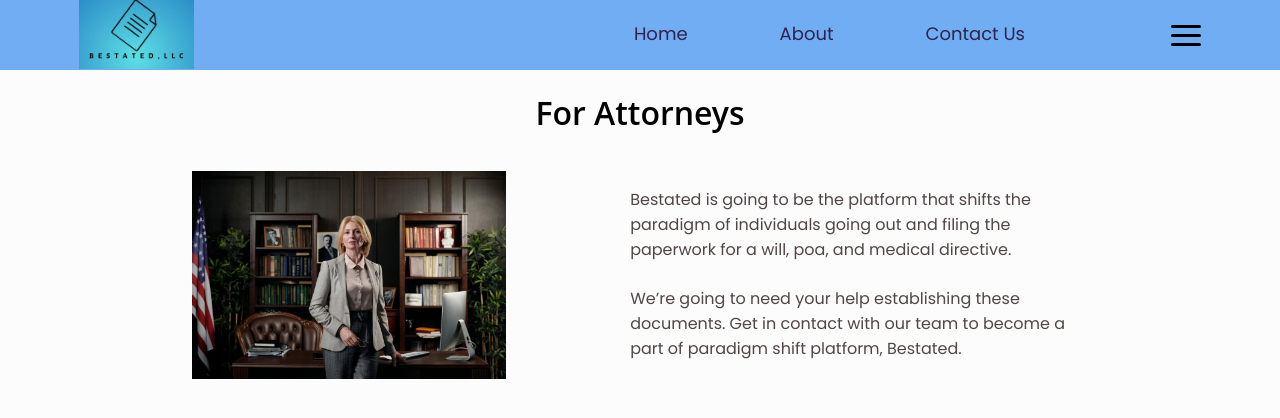
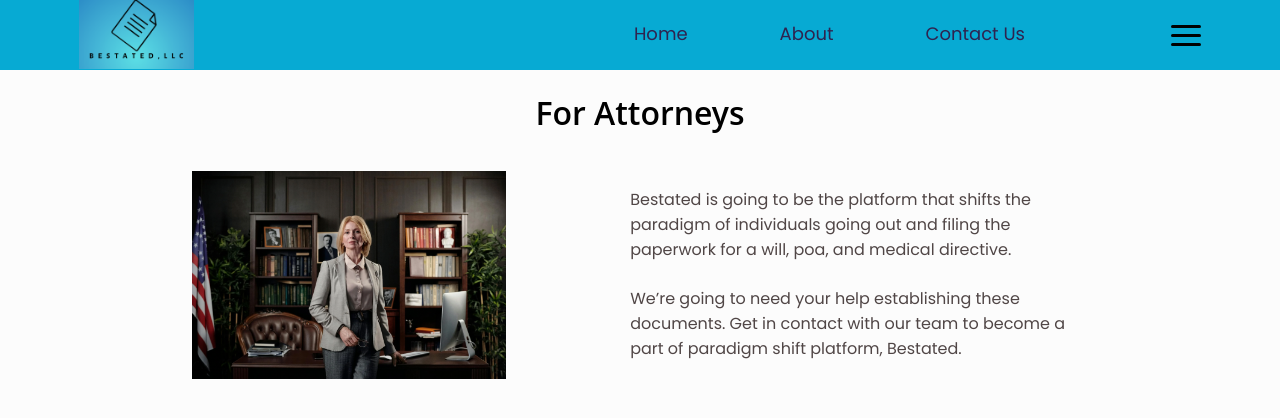
Before and after one commit to chenathy/benefit-estated, a React (Create React App) app: page /attorneys in a window 1280 px wide. Shown: the top 418 px of the page. Built offline with nearby package versions, Linux system fonts and the light colour scheme.

Commit message:
temperory decide blue background color

```diff
--- a/src/MainPage/NavBar/NavBar.css
+++ b/src/MainPage/NavBar/NavBar.css
@@ -10,7 +10,7 @@
 
 .navbar {
   height: 70px;
-  background-color: #71adf2;
+  background-color: #07aad3;
   position: relative;
   flex-wrap: wrap;
   justify-content: flex-end;
```
